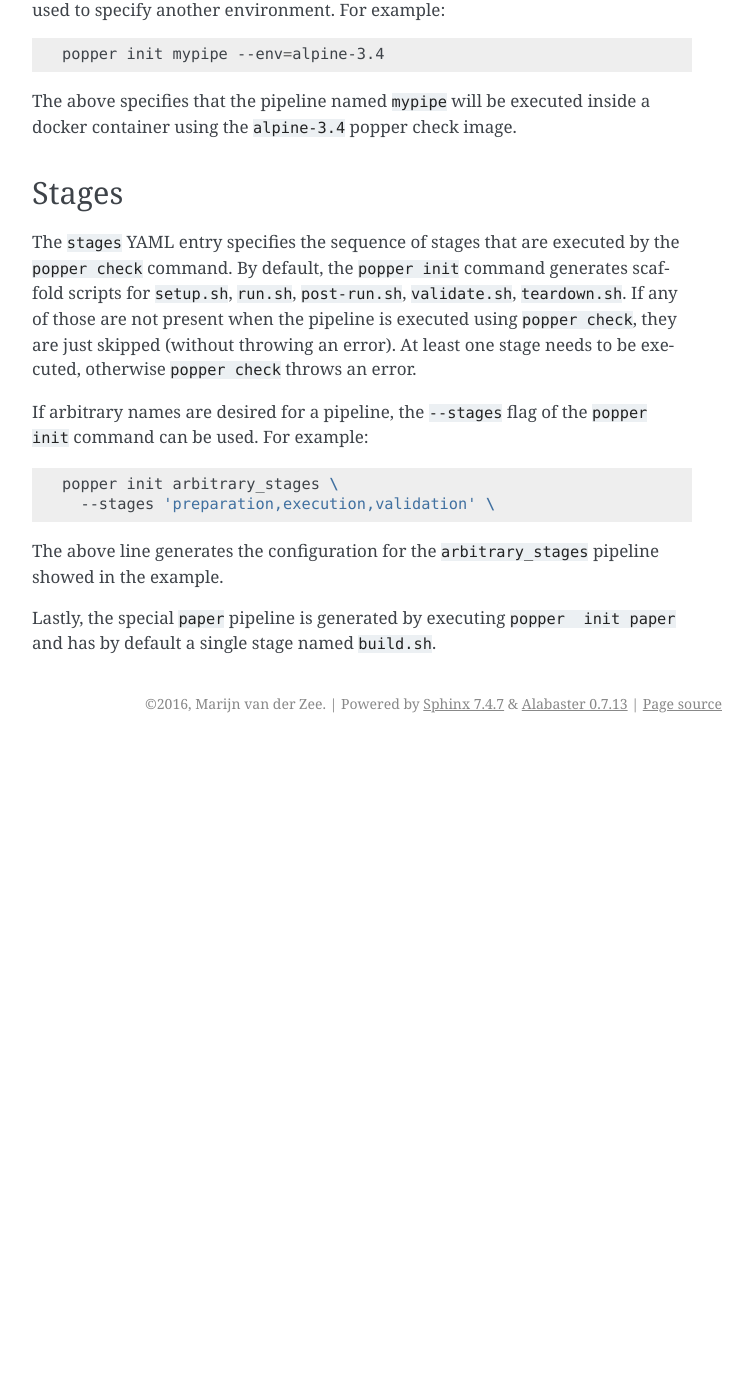
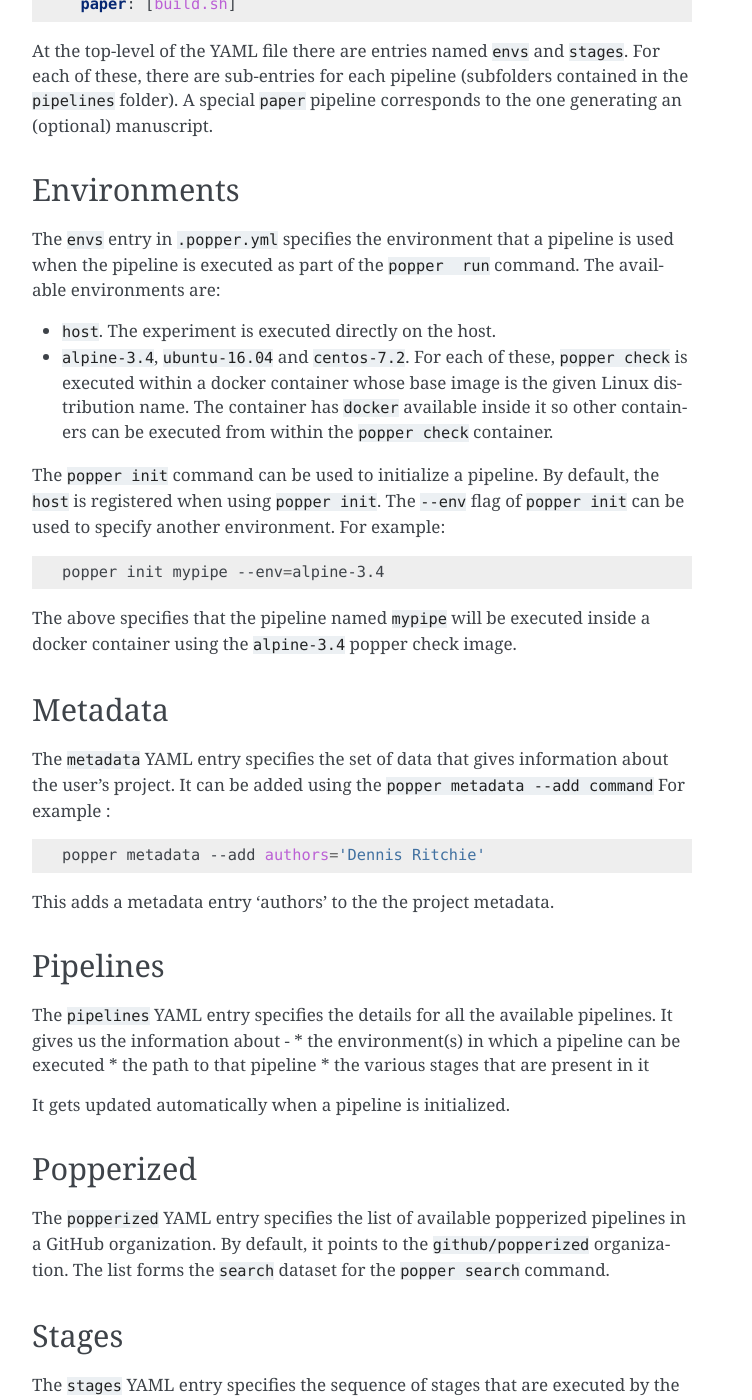
Before and after one commit to getpopper/popper, a Sphinx documentation site: the page built from docs/ci/popperyml.md, in a window 1280 px wide and 1400 px high, scrolled down 1323 px. Shown: the whole window, without its empty margins (388-1140 px from the left). Built offline with Sphinx 7.4.7, drawn with Linux system fonts in a browser that asks for light colours; pages that are not in the unit, such as notebooks, are missing from menus; before the commit the page ends 2066 px from its top, so only the background shows below that; some of the changed text lies outside the part shown.

Commit message:
Doc: added info on metadata, pipelines and popperized (#268)

````diff
--- a/docs/ci/popperyml.md
+++ b/docs/ci/popperyml.md
@@ -30,6 +30,32 @@
   arbitrary_stages: centos-7.2
   paper: host
 
+metadata:
+  authors: Dennis Ritchie
+  book: The C Programming Language
+
+pipelines:
+  paper:
+    envs:
+    - host
+    path: paper
+    stages:
+    - build
+  sample_pipeline:
+    envs:
+    - host
+    path: pipelines/sample_pipeline
+    stages:
+    - setup
+    - run
+    - post-run
+    - validate
+    - teardown
+
+popperized:
+  - github/popperized
+  - github/ivotron/quiho-popper
+
 stages:
   myexp: [setup.sh, run.sh, post-run.sh, validate.sh, teardown.sh]
   myanalysis: [setup.sh, run.sh, validate.sh]
@@ -46,7 +72,7 @@
 
 The `envs` entry in `.popper.yml` specifies the environment that a
 pipeline is used when the pipeline is executed as part of the `popper
-check` command. The available environments are:
+run` command. The available environments are:
 
   * `host`. The experiment is executed directly on the host.
   * `alpine-3.4`, `ubuntu-16.04` and `centos-7.2`. For each of these,
@@ -67,15 +93,44 @@
 The above specifies that the pipeline named `mypipe` will be executed
 inside a docker container using the `alpine-3.4` popper check image.
 
+## Metadata
+
+The `metadata` YAML entry specifies the set of data that gives information
+about the user's project. It can be added using the `popper metadata --add command`
+For example :
+```bash
+popper metadata --add authors='Dennis Ritchie'
+```
+
+This adds a metadata entry 'authors' to the the project
+metadata.
+
+## Pipelines
+
+The `pipelines` YAML entry specifies the details for all the available
+pipelines. It gives us the information about -
+    *  the environment(s) in which a pipeline can be executed
+    *  the path to that pipeline
+    *  the various stages that are present in it
+
+It gets updated automatically when a pipeline is initialized.
+
+## Popperized
+
+The `popperized` YAML entry specifies the list of available popperized
+pipelines in a GitHub organization. By default, it points to the
+`github/popperized` organization. The list forms the `search` dataset
+for the `popper search` command.
+
 ## Stages
 
 The `stages` YAML entry specifies the sequence of stages that are
-executed by the `popper check` command. By default, the `popper init`
+executed by the `popper run` command. By default, the `popper init`
 command generates scaffold scripts for `setup.sh`, `run.sh`,
 `post-run.sh`, `validate.sh`, `teardown.sh`. If any of those are not
-present when the pipeline is executed using `popper check`, they are
+present when the pipeline is executed using `popper run`, they are
 just skipped (without throwing an error). At least one stage needs to
-be executed, otherwise `popper check` throws an error.
+be executed, otherwise `popper run` throws an error.
 
 If arbitrary names are desired for a pipeline, the `--stages` flag of
 the `popper init` command can be used. For example:
````
